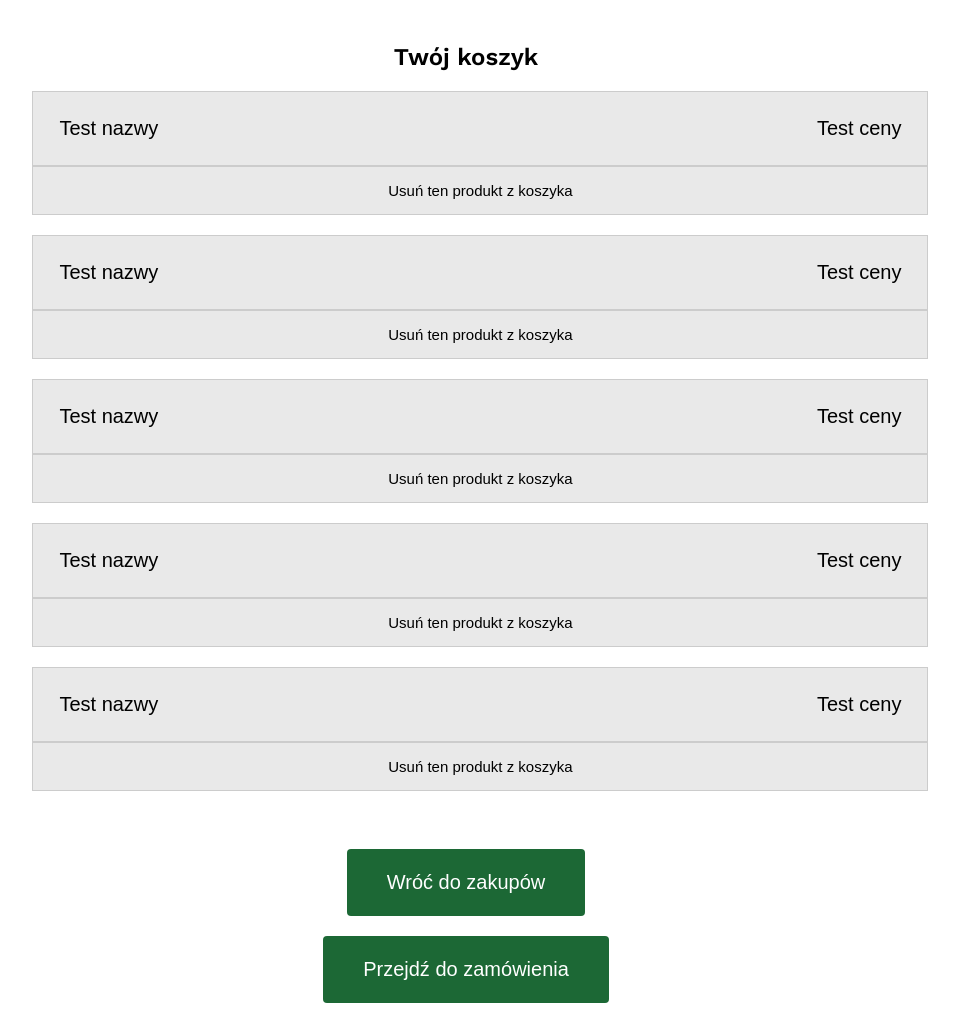
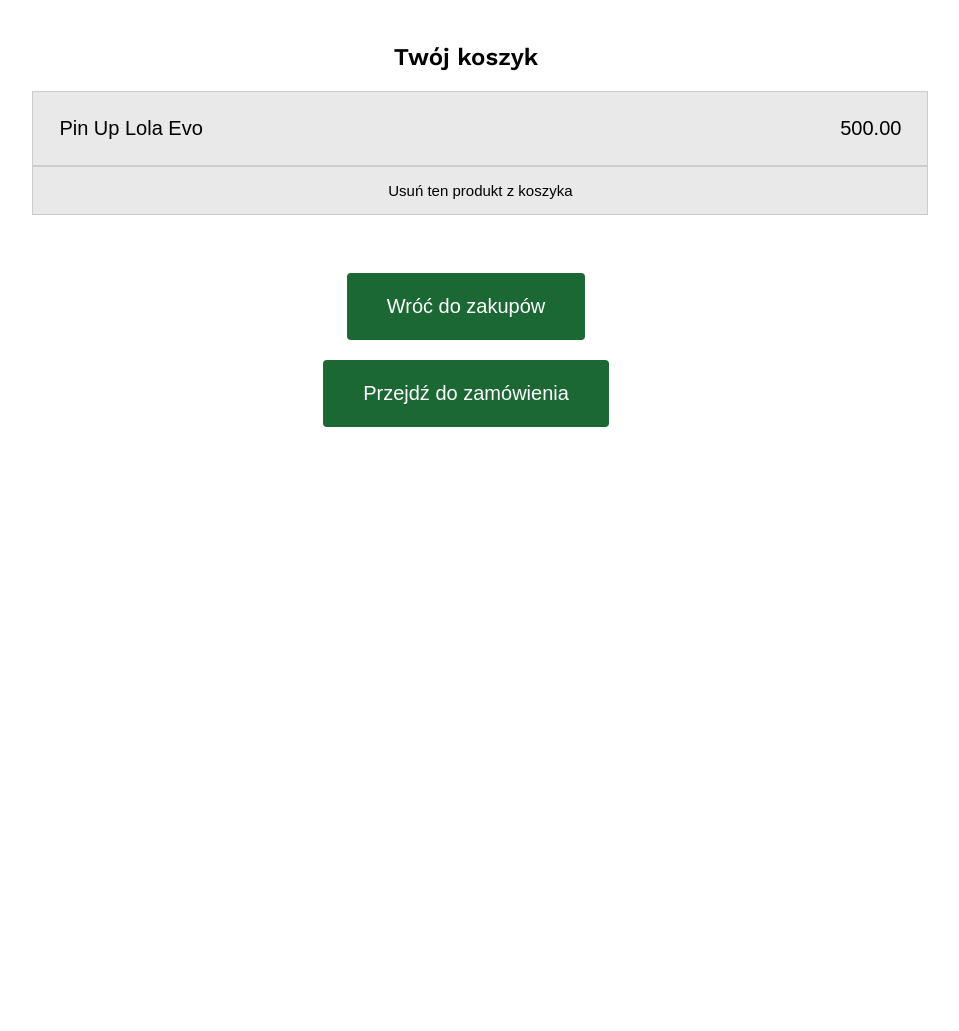
Before and after one commit to pchla24/AplikacjeBazodanowe, a Flask app: page /cart in a window 1280 px wide. Shown: the part 105-1136 px from the top of the page, without its empty margins (174-1133 px from the left). After the commit the page ends 532 px from the top, so only its background shows below. Run offline with Flask 2, Linux system fonts and the light colour scheme; a user stored in the database is signed in; data comes from the database, SQL or seed files in the repository; both versions use the stored data as it was after the commit; tables that the repository leaves empty hold one stand-in row (values such as "Sample post").

Commit message:
Poprawione nazwy produktów, koszyk - dodawanie i usuwanie produktów

```diff
--- a/app.py
+++ b/app.py
@@ -68,6 +68,11 @@ def signUp():
     new_user = model.Klient(imie = _imie, nazwisko = _nazwisko , login=_login, email=_email, haslo=_hashed_password)
     db.session.add(new_user)
     db.session.commit()
+
+    new_cart = model.Koszyk(klient_id = new_user.id)
+    db.session.add(new_cart)
+    db.session.commit()
+
     return redirect('/userCreated')
 
 @app.route('/bikes')
@@ -76,14 +81,14 @@ def bikes():
     priceMin = request.args.get('price-min', '')
     priceMax = request.args.get('price-max', '')
     if textToFind != '':
-        bikes = model.Produkt.query.join(model.Kategoria, model.Produkt.kategoria_id == model.Kategoria.id).filter_by(nazwa_kategorii='rower').filter(model.Produkt.nazwa_produktu.ilike("%" + textToFind + "%"))
+        bikes = model.Produkt.query.join(model.Kategoria, model.Produkt.kategoria_id == model.Kategoria.id).filter_by(nazwa_kategorii='Rower').filter(model.Produkt.nazwa_produktu.ilike("%" + textToFind + "%"))
         return render_template('category_template.html', productList=bikes, categoryName="Rowery")
 
     if priceMin != '':
-        bikes = model.Produkt.query.join(model.Kategoria, model.Produkt.kategoria_id == model.Kategoria.id).filter_by(nazwa_kategorii='rower').filter(model.Produkt.cena.between(priceMin, priceMax))
+        bikes = model.Produkt.query.join(model.Kategoria, model.Produkt.kategoria_id == model.Kategoria.id).filter_by(nazwa_kategorii='Rower').filter(model.Produkt.cena.between(priceMin, priceMax))
         return render_template('category_template.html', productList=bikes, categoryName="Rowery")
 
-    bikes = model.Produkt.query.join(model.Kategoria, model.Produkt.kategoria_id == model.Kategoria.id).filter_by(nazwa_kategorii='rower')
+    bikes = model.Produkt.query.join(model.Kategoria, model.Produkt.kategoria_id == model.Kategoria.id).filter_by(nazwa_kategorii='Rower')
     return render_template('category_template.html', productList=bikes, categoryName="Rowery")
 
 @app.route('/frames')
@@ -92,14 +97,14 @@ def frames():
     priceMin = request.args.get('price-min', '')
     priceMax = request.args.get('price-max', '')
     if textToFind != '':
-        frames = model.Produkt.query.join(model.Kategoria, model.Produkt.kategoria_id == model.Kategoria.id).filter_by(nazwa_kategorii='rama').filter(model.Produkt.nazwa_produktu.ilike("%" + textToFind + "%"))
+        frames = model.Produkt.query.join(model.Kategoria, model.Produkt.kategoria_id == model.Kategoria.id).filter_by(nazwa_kategorii='Rama').filter(model.Produkt.nazwa_produktu.ilike("%" + textToFind + "%"))
         return render_template('category_template.html', productList=frames, categoryName="Ramy")
 
     if priceMin != '':
-        frames = model.Produkt.query.join(model.Kategoria, model.Produkt.kategoria_id == model.Kategoria.id).filter_by(nazwa_kategorii='rama').filter(model.Produkt.cena.between(priceMin, priceMax))
+        frames = model.Produkt.query.join(model.Kategoria, model.Produkt.kategoria_id == model.Kategoria.id).filter_by(nazwa_kategorii='Rama').filter(model.Produkt.cena.between(priceMin, priceMax))
         return render_template('category_template.html', productList=frames, categoryName="Ramy")
 
-    frames = model.Produkt.query.join(model.Kategoria, model.Produkt.kategoria_id == model.Kategoria.id).filter_by(nazwa_kategorii='rama')
+    frames = model.Produkt.query.join(model.Kategoria, model.Produkt.kategoria_id == model.Kategoria.id).filter_by(nazwa_kategorii='Rama')
     return render_template('category_template.html', productList=frames, categoryName="Ramy")
 
 @app.route('/handlebars')
@@ -108,14 +113,14 @@ def handlebars():
     priceMin = request.args.get('price-min', '')
     priceMax = request.args.get('price-max', '')
     if textToFind != '':
-        handlebars = model.Produkt.query.join(model.Kategoria, model.Produkt.kategoria_id == model.Kategoria.id).filter_by(nazwa_kategorii='kierownica').filter(model.Produkt.nazwa_produktu.ilike("%" + textToFind + "%"))
+        handlebars = model.Produkt.query.join(model.Kategoria, model.Produkt.kategoria_id == model.Kategoria.id).filter_by(nazwa_kategorii='Kierownica').filter(model.Produkt.nazwa_produktu.ilike("%" + textToFind + "%"))
         return render_template('category_template.html', productList=handlebars, categoryName="Kierownice")
 
     if priceMin != '':
-        handlebars = model.Produkt.query.join(model.Kategoria, model.Produkt.kategoria_id == model.Kategoria.id).filter_by(nazwa_kategorii='kierownica').filter(model.Produkt.cena.between(priceMin, priceMax))
+        handlebars = model.Produkt.query.join(model.Kategoria, model.Produkt.kategoria_id == model.Kategoria.id).filter_by(nazwa_kategorii='Kierownica').filter(model.Produkt.cena.between(priceMin, priceMax))
         return render_template('category_template.html', productList=handlebars, categoryName="Kierownice")
 
-    handlebars = model.Produkt.query.join(model.Kategoria, model.Produkt.kategoria_id == model.Kategoria.id).filter_by(nazwa_kategorii='kierownica')
+    handlebars = model.Produkt.query.join(model.Kategoria, model.Produkt.kategoria_id == model.Kategoria.id).filter_by(nazwa_kategorii='Kierownica')
     return render_template('category_template.html', productList=handlebars, categoryName="Kierownice")
 
 @app.route('/saddles')
@@ -124,14 +129,14 @@ def saddles():
     priceMin = request.args.get('price-min', '')
     priceMax = request.args.get('price-max', '')
     if textToFind != '':
-        saddles = model.Produkt.query.join(model.Kategoria, model.Produkt.kategoria_id == model.Kategoria.id).filter_by(nazwa_kategorii='siodełko').filter(model.Produkt.nazwa_produktu.ilike("%" + textToFind + "%"))
+        saddles = model.Produkt.query.join(model.Kategoria, model.Produkt.kategoria_id == model.Kategoria.id).filter_by(nazwa_kategorii='Siodełko').filter(model.Produkt.nazwa_produktu.ilike("%" + textToFind + "%"))
         return render_template('category_template.html', productList=saddles, categoryName="Siodełka")
 
     if priceMin != '':
-        saddles = model.Produkt.query.join(model.Kategoria, model.Produkt.kategoria_id == model.Kategoria.id).filter_by(nazwa_kategorii='siodełko').filter(model.Produkt.cena.between(priceMin, priceMax))
+        saddles = model.Produkt.query.join(model.Kategoria, model.Produkt.kategoria_id == model.Kategoria.id).filter_by(nazwa_kategorii='Siodełko').filter(model.Produkt.cena.between(priceMin, priceMax))
         return render_template('category_template.html', productList=saddles, categoryName="Siodełka")
 
-    saddles = model.Produkt.query.join(model.Kategoria, model.Produkt.kategoria_id == model.Kategoria.id).filter_by(nazwa_kategorii='siodełko')
+    saddles = model.Produkt.query.join(model.Kategoria, model.Produkt.kategoria_id == model.Kategoria.id).filter_by(nazwa_kategorii='Siodełko')
     return render_template('category_template.html', productList=saddles, categoryName="Siodełka")
 
 @app.route('/wheels')
@@ -140,14 +145,14 @@ def wheels():
     priceMin = request.args.get('price-min', '')
     priceMax = request.args.get('price-max', '')
     if textToFind != '':
-        wheels = model.Produkt.query.join(model.Kategoria, model.Produkt.kategoria_id == model.Kategoria.id).filter_by(nazwa_kategorii='koło').filter(model.Produkt.nazwa_produktu.ilike("%" + textToFind + "%"))
+        wheels = model.Produkt.query.join(model.Kategoria, model.Produkt.kategoria_id == model.Kategoria.id).filter_by(nazwa_kategorii='Koło').filter(model.Produkt.nazwa_produktu.ilike("%" + textToFind + "%"))
         return render_template('category_template.html', productList=wheels, categoryName="Koła")
 
     if priceMin != '':
-        wheels = model.Produkt.query.join(model.Kategoria, model.Produkt.kategoria_id == model.Kategoria.id).filter_by(nazwa_kategorii='koło').filter(model.Produkt.cena.between(priceMin, priceMax))
+        wheels = model.Produkt.query.join(model.Kategoria, model.Produkt.kategoria_id == model.Kategoria.id).filter_by(nazwa_kategorii='Koło').filter(model.Produkt.cena.between(priceMin, priceMax))
         return render_template('category_template.html', productList=wheels, categoryName="Koła")
 
-    wheels = model.Produkt.query.join(model.Kategoria, model.Produkt.kategoria_id == model.Kategoria.id).filter_by(nazwa_kategorii='koło')
+    wheels = model.Produkt.query.join(model.Kategoria, model.Produkt.kategoria_id == model.Kategoria.id).filter_by(nazwa_kategorii='Koło')
     return render_template('category_template.html', productList=wheels, categoryName="Koła")
 
 @app.route('/tyres')
@@ -156,19 +161,38 @@ def tyres():
     priceMin = request.args.get('price-min', '')
     priceMax = request.args.get('price-max', '')
     if textToFind != '':
-        tyres = model.Produkt.query.join(model.Kategoria, model.Produkt.kategoria_id == model.Kategoria.id).filter_by(nazwa_kategorii='opona').filter(model.Produkt.nazwa_produktu.ilike("%" + textToFind + "%"))
+        tyres = model.Produkt.query.join(model.Kategoria, model.Produkt.kategoria_id == model.Kategoria.id).filter_by(nazwa_kategorii='Opona').filter(model.Produkt.nazwa_produktu.ilike("%" + textToFind + "%"))
         return render_template('category_template.html', productList=tyres, categoryName="Opony")
 
     if priceMin != '':
-        tyres = model.Produkt.query.join(model.Kategoria, model.Produkt.kategoria_id == model.Kategoria.id).filter_by(nazwa_kategorii='opona').filter(model.Produkt.cena.between(priceMin, priceMax))
+        tyres = model.Produkt.query.join(model.Kategoria, model.Produkt.kategoria_id == model.Kategoria.id).filter_by(nazwa_kategorii='Opona').filter(model.Produkt.cena.between(priceMin, priceMax))
         return render_template('category_template.html', productList=tyres, categoryName="Opony")
 
-    tyres = model.Produkt.query.join(model.Kategoria, model.Produkt.kategoria_id == model.Kategoria.id).filter_by(nazwa_kategorii='opona')
+    tyres = model.Produkt.query.join(model.Kategoria, model.Produkt.kategoria_id == model.Kategoria.id).filter_by(nazwa_kategorii='Opona')
     return render_template('category_template.html', productList=tyres, categoryName="Opony")
 
-@app.route('/cart')
+@app.route('/cart', methods=['GET', 'POST'])
 def cart():
-    return render_template('cart.html')
+    currentCart = model.Koszyk.query.filter_by(klient_id=current_user.id).first()
+    currentCartID = currentCart.id
+    if request.method == 'POST':
+        productToCartID = request.form['idOfProduct']
+        cartItem = model.KoszykPozycja(produkt_id=productToCartID, koszyk_id=currentCartID)
+        db.session.add(cartItem)
+        db.session.commit()
+
+    cartList = model.Produkt.query.join(model.KoszykPozycja, model.Produkt.id == model.KoszykPozycja.produkt_id).filter_by(koszyk_id=currentCartID).all()
+    return render_template('cart.html', cartList = cartList)
+
+@app.route('/removeFromCart', methods=['POST'])
+def removeFromCart():
+    toRemoveID = request.form['toRemoveID']
+    currentCart = model.Koszyk.query.filter_by(klient_id=current_user.id).first()
+    currentCartID = currentCart.id
+    itemToRemove = model.KoszykPozycja.query.filter_by(koszyk_id=currentCartID).filter_by(produkt_id=toRemoveID).first()
+    db.session.delete(itemToRemove)
+    db.session.commit()
+    return redirect('/cart')
 
 @app.route('/makeOrder')
 def makeOrder():
@@ -183,13 +207,13 @@ def userCreated():
 def product_template(product_id):
     productObj = model.Produkt.query.filter_by(id=product_id).first()
     categoryObj = model.Kategoria.query.filter_by(id=productObj.kategoria_id).first()
-    if categoryObj.nazwa_kategorii == 'rower':
+    if categoryObj.nazwa_kategorii == 'Rower':
         bikeObj = model.Rower.query.filter_by(id=productObj.rower_id).first()
         typeObj = model.RodzajRoweru.query.filter_by(id=bikeObj.rodzaj_roweru_id).first()
         brandObj = model.Marka.query.filter_by(id=bikeObj.marka_id).first()
-        return render_template('product_template.html', productName=productObj.nazwa_produktu, brand=brandObj.nazwa_marki, category=categoryObj.nazwa_kategorii, diameter=bikeObj.srednica_kola, price=productObj.cena,  type=typeObj.rodzaj)
+        return render_template('product_template.html', productName=productObj.nazwa_produktu, category=categoryObj.nazwa_kategorii, diameter=bikeObj.srednica_kola, price=productObj.cena,  type=typeObj.rodzaj, id_of_product=productObj.id)
 
-    return render_template('product_template.html', productName=productObj.nazwa_produktu, brand='nie dotyczy', category=categoryObj.nazwa_kategorii, diameter='nie dotyczy', price=productObj.cena,  type='nie dotyczy')
+    return render_template('product_template.html', productName=productObj.nazwa_produktu, category=categoryObj.nazwa_kategorii, diameter='nie dotyczy', price=productObj.cena,  type='nie dotyczy', id_of_product=productObj.id)
 
 @app.route('/stores')
 def stores():
--- a/templates/cart.html
+++ b/templates/cart.html
@@ -23,22 +23,15 @@
     <h2>Twój koszyk</h2>
     <div>
       <ul class="cartList">
-          <li class="cartItem"><a href=""><button class="product_elem_btn"><span class="product_list_name">Test nazwy</span><span class="product_list_price">Test ceny</span></button></a><a href=""><button type="button" class="cartDelBtn">Usuń ten produkt z koszyka</button></a></li>
-          <li class="cartItem"><a href=""><button class="product_elem_btn"><span class="product_list_name">Test nazwy</span><span class="product_list_price">Test ceny</span></button></a><a href=""><button type="button" class="cartDelBtn">Usuń ten produkt z koszyka</button></a></li>
-          <li class="cartItem"><a href=""><button class="product_elem_btn"><span class="product_list_name">Test nazwy</span><span class="product_list_price">Test ceny</span></button></a><a href=""><button type="button" class="cartDelBtn">Usuń ten produkt z koszyka</button></a></li>
-          <li class="cartItem"><a href=""><button class="product_elem_btn"><span class="product_list_name">Test nazwy</span><span class="product_list_price">Test ceny</span></button></a><a href=""><button type="button" class="cartDelBtn">Usuń ten produkt z koszyka</button></a></li>
-          <li class="cartItem"><a href=""><button class="product_elem_btn"><span class="product_list_name">Test nazwy</span><span class="product_list_price">Test ceny</span></button></a><a href=""><button type="button" class="cartDelBtn">Usuń ten produkt z koszyka</button></a></li>
 
+        {% for item in cartList %}
+        <li class="cartItem"><a href="product{{item.id}}"><button class="product_elem_btn"><span class="product_list_name">{{item.nazwa_produktu}}</span><span class="product_list_price">{{item.cena}}</span></button></a><form action="removeFromCart" method="POST"><input type="hidden" name="toRemoveID" value="{{item.id}}"><button type="submit" class="cartDelBtn">Usuń ten produkt z koszyka</button></form></li>
+        {% endfor %}
 
-        <!--
-        {% for item in cartList %}
-          <li><a href=""><button class="product_elem_btn"><span class="product_list_name">{{item.nazwa_produktu}}</span><span class="product_list_price">{{item.cena}}</span></button></a></li>
-        {% endfor %}
-        -->
       </ul>
     </div>
-    <div><a href=""><button type="button" class="cartButton">Wróć do zakupów</button></a></div>
-    <div><a href=""><button type="button" class="cartButton">Przejdź do zamówienia</button></a></div>
+    <div><a href="/"><button type="button" class="cartButton">Wróć do zakupów</button></a></div>
+    <div><a href="makeOrder"><button type="button" class="cartButton">Przejdź do zamówienia</button></a></div>
   </div>
 <!--
 <footer>
```
Also changed, not shown: rowery_create.sql (+28 -28 lines), templates/product_template.html (+6 -3 lines).
